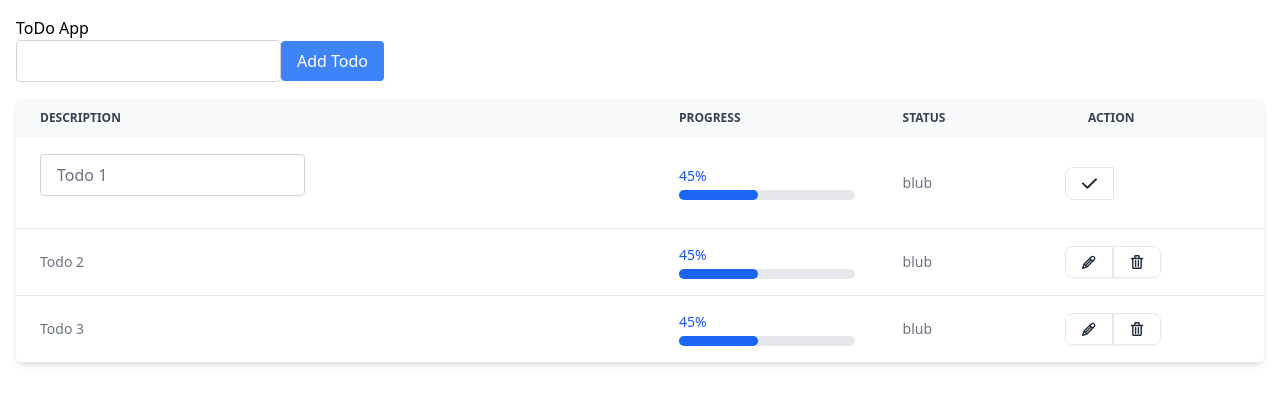
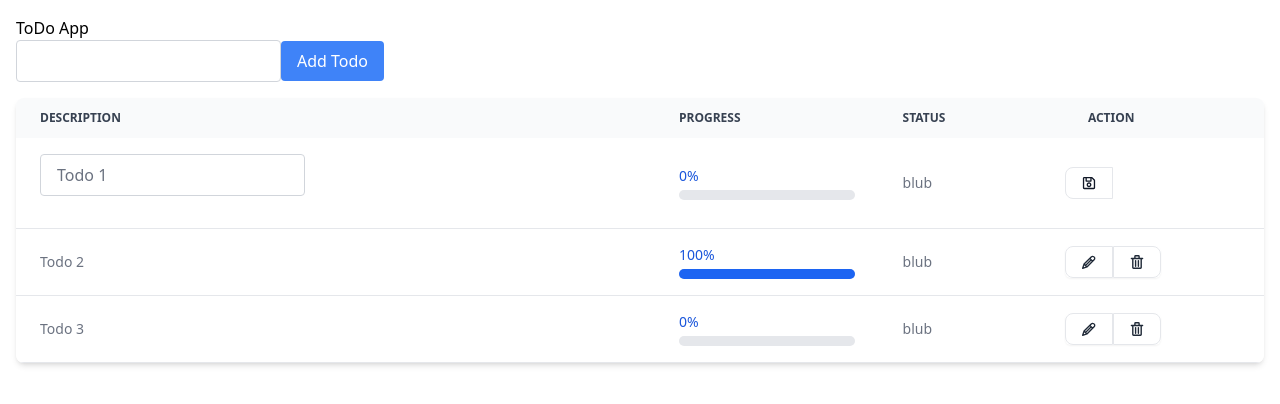
Before and after one commit to joelgrimberg/PlaywrightWorkshop, a Next.js app: page / in a window 1280 px wide. Both pictures are taken after a click on the button 1002 px from the left and 171 px from the top of the page. Shown: the top 404 px of the page. Built offline with nearby package versions, Linux system fonts and the light colour scheme.

Commit message:
[feat] update icons to better reflect the executed action

```diff
--- a/package.json
+++ b/package.json
@@ -13,7 +13,8 @@
     "next": "14.0.4",
     "postcss-cli": "^11.0.0",
     "react": "^18",
-    "react-dom": "^18"
+    "react-dom": "^18",
+    "react-icons": "^4.12.0"
   },
   "devDependencies": {
     "autoprefixer": "^10.4.16",
--- a/pages/api/todos.js
+++ b/pages/api/todos.js
@@ -1,7 +1,7 @@
 const todos = [
-  { id: 1, description: "Todo 1", completed: false },
-  { id: 2, description: "Todo 2", completed: true },
-  { id: 3, description: "Todo 3", completed: false },
+  { id: 1, description: "Todo 1", completed: false, percentageCompleted: 0 },
+  { id: 2, description: "Todo 2", completed: true, percentageCompleted: 100 },
+  { id: 3, description: "Todo 3", completed: false, percentageCompleted: 0 },
 ];
 
 let nextId = todos.length + 1;
@@ -21,6 +21,7 @@ export default function handler(req, res) {
         break;
       }
       newTodo.id = nextId++;
+      newTodo.percentageCompleted = 0;
       todos.push(newTodo);
       res.status(201).json(newTodo);
       break;
--- a/pages/index.js
+++ b/pages/index.js
@@ -1,4 +1,5 @@
 import React, { useState, useEffect } from "react";
+import { FaRegSave } from "react-icons/fa";
 
 const API_URL = "/api/todos"; // Assuming the API endpoint is defined in todos.js
 
@@ -146,13 +147,13 @@ const TodoApp = () => {
                   <>
                     <div class="flex justify-between mb-1">
                       <span class="text-sm font-medium text-blue-700 dark:text-white">
-                        45%
+                        {todo.percentageCompleted + "%"}
                       </span>
                     </div>
                     <div class="w-full bg-gray-200 rounded-full h-2.5 dark:bg-gray-700">
                       <div
                         class="bg-blue-600 h-2.5 rounded-full"
-                        style={{ width: "45%" }}
+                        style={{ width: todo.percentageCompleted + "%" }}
                       ></div>
                     </div>
                   </>
@@ -166,21 +167,7 @@ const TodoApp = () => {
                         class="inline-flex items-center px-4 py-2 text-sm font-medium text-gray-900 bg-white border border-gray-200 rounded-s-lg hover:bg-gray-100 hover:text-blue-700 focus:z-10 focus:ring-2 focus:ring-blue-700 focus:text-blue-700 dark:bg-gray-700 dark:border-gray-600 dark:text-white dark:hover:text-white dark:hover:bg-gray-600 dark:focus:ring-blue-500 dark:focus:text-white"
                         onClick={() => updateTodo(todo.id, todo.description)}
                       >
-                        <svg
-                          className="w-[15px] h-[15px] text-gray-800 dark:text-white"
-                          aria-hidden="true"
-                          xmlns="http://www.w3.org/2000/svg"
-                          fill="none"
-                          viewBox="0 0 16 12"
-                        >
-                          <path
-                            stroke="currentColor"
-                            strokeLinecap="round"
-                            strokeLinejoin="round"
-                            strokeWidth="2"
-                            d="M1 5.917 5.724 10.5 15 1.5"
-                          />
-                        </svg>
+                        <FaRegSave />
                       </button>
                     </>
                   ) : (
```
Also changed, not shown: 1 other file (tests, documents, lock files or other folders).
